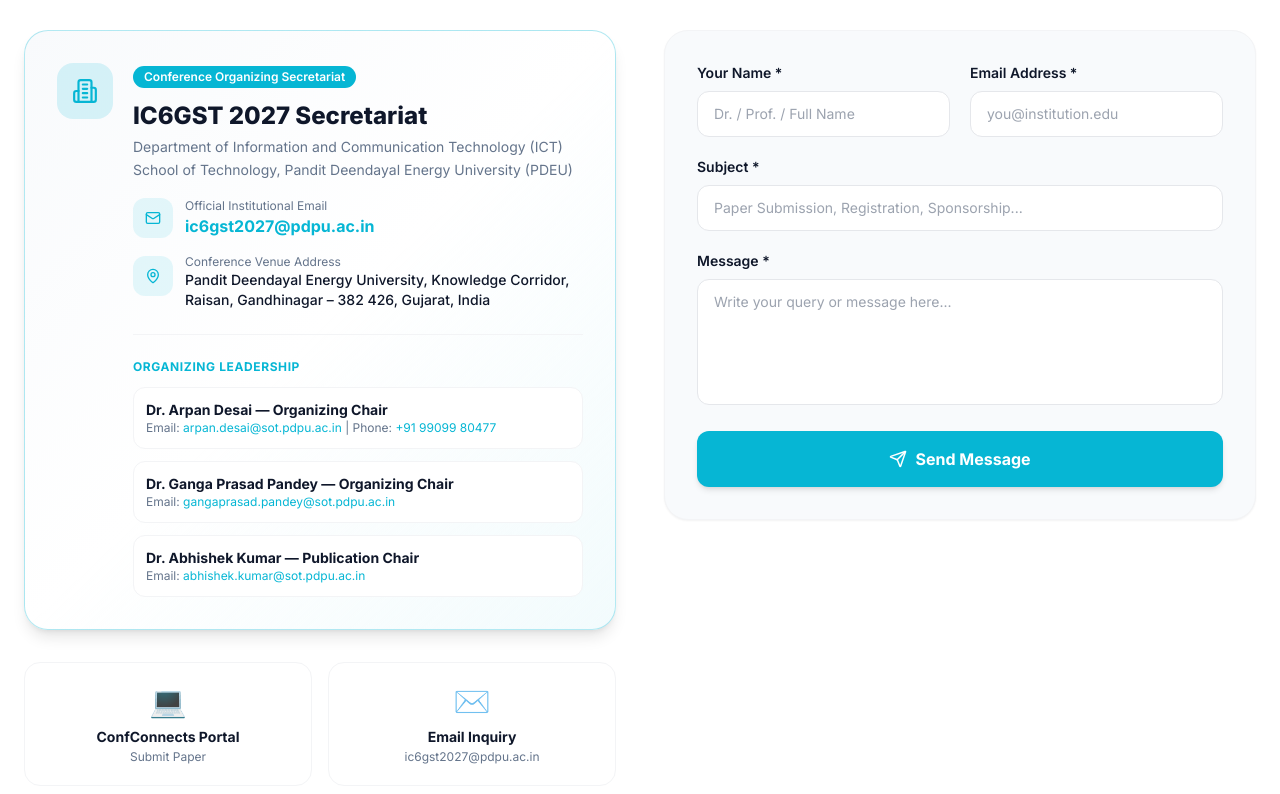
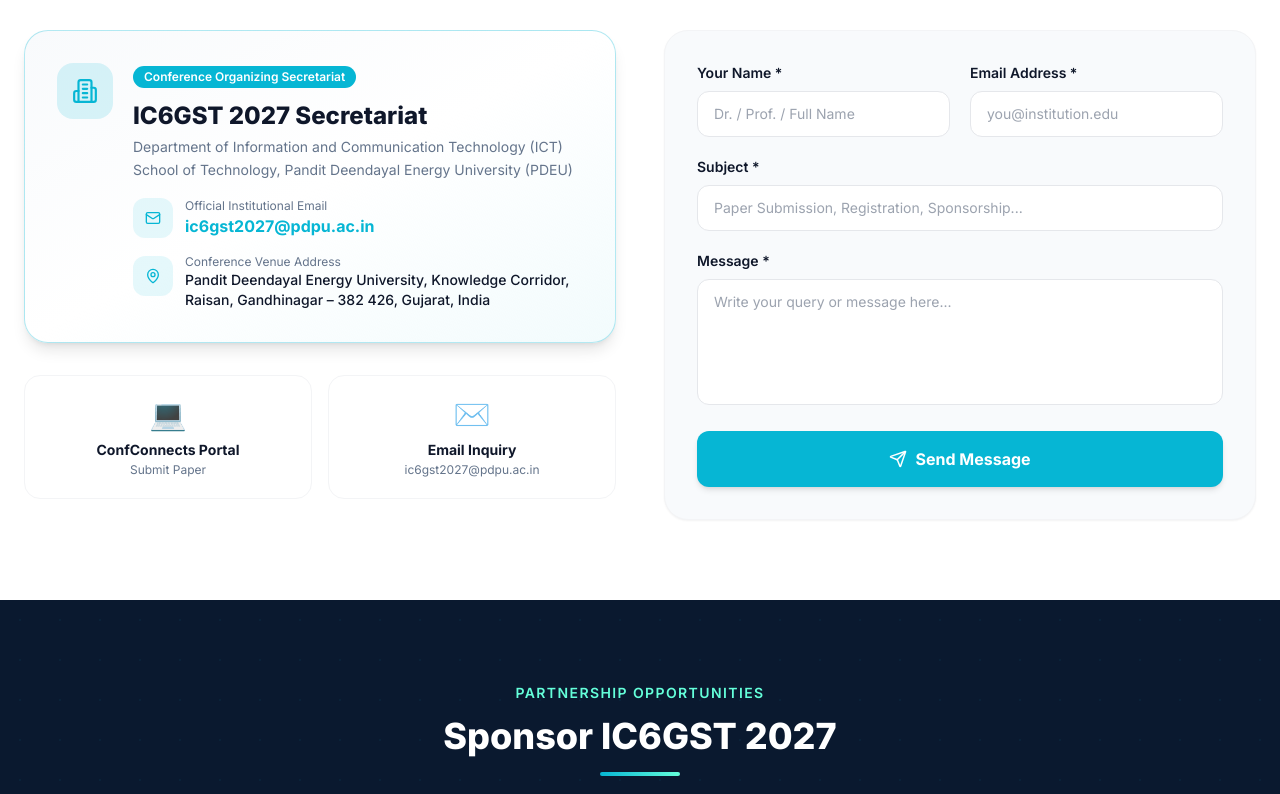
Before and after one commit to desaiarpan24/ic6gst-2027, a Next.js app: page /contact in a window 1280 px wide. Shown: the part 552-1346 px from the top of the page. Built offline with nearby package versions, Linux system fonts and the light colour scheme.

Commit message:
Remove organizing leadership section from Contact page

```diff
--- a/app/contact/page.tsx
+++ b/app/contact/page.tsx
@@ -163,32 +163,6 @@ export default function ContactPage() {
                       </div>
                     </div>
 
-                    {/* Named Organizing Chairs */}
-                    <div className="mt-6 pt-6 border-t border-gray-100">
-                      <p className="text-xs font-bold uppercase tracking-wider text-teal-DEFAULT mb-3">
-                        Organizing Leadership
-                      </p>
-                      <div className="space-y-3 text-xs sm:text-sm text-slate-body">
-                        <div className="p-3 rounded-xl bg-white border border-gray-100 shadow-xs">
-                          <p className="font-bold text-navy">Dr. Arpan Desai — Organizing Chair</p>
-                          <p className="text-slate-light text-xs">
-                            Email: <a href="mailto:arpan.desai@sot.pdpu.ac.in" className="text-teal-DEFAULT hover:underline">arpan.desai@sot.pdpu.ac.in</a> | Phone: <a href="tel:+919909980477" className="text-teal-DEFAULT hover:underline">+91 99099 80477</a>
-                          </p>
-                        </div>
-                        <div className="p-3 rounded-xl bg-white border border-gray-100 shadow-xs">
-                          <p className="font-bold text-navy">Dr. Ganga Prasad Pandey — Organizing Chair</p>
-                          <p className="text-slate-light text-xs">
-                            Email: <a href="mailto:gangaprasad.pandey@sot.pdpu.ac.in" className="text-teal-DEFAULT hover:underline">gangaprasad.pandey@sot.pdpu.ac.in</a>
-                          </p>
-                        </div>
-                        <div className="p-3 rounded-xl bg-white border border-gray-100 shadow-xs">
-                          <p className="font-bold text-navy">Dr. Abhishek Kumar — Publication Chair</p>
-                          <p className="text-slate-light text-xs">
-                            Email: <a href="mailto:abhishek.kumar@sot.pdpu.ac.in" className="text-teal-DEFAULT hover:underline">abhishek.kumar@sot.pdpu.ac.in</a>
-                          </p>
-                        </div>
-                      </div>
-                    </div>
                   </div>
                 </div>
               </div>
```
